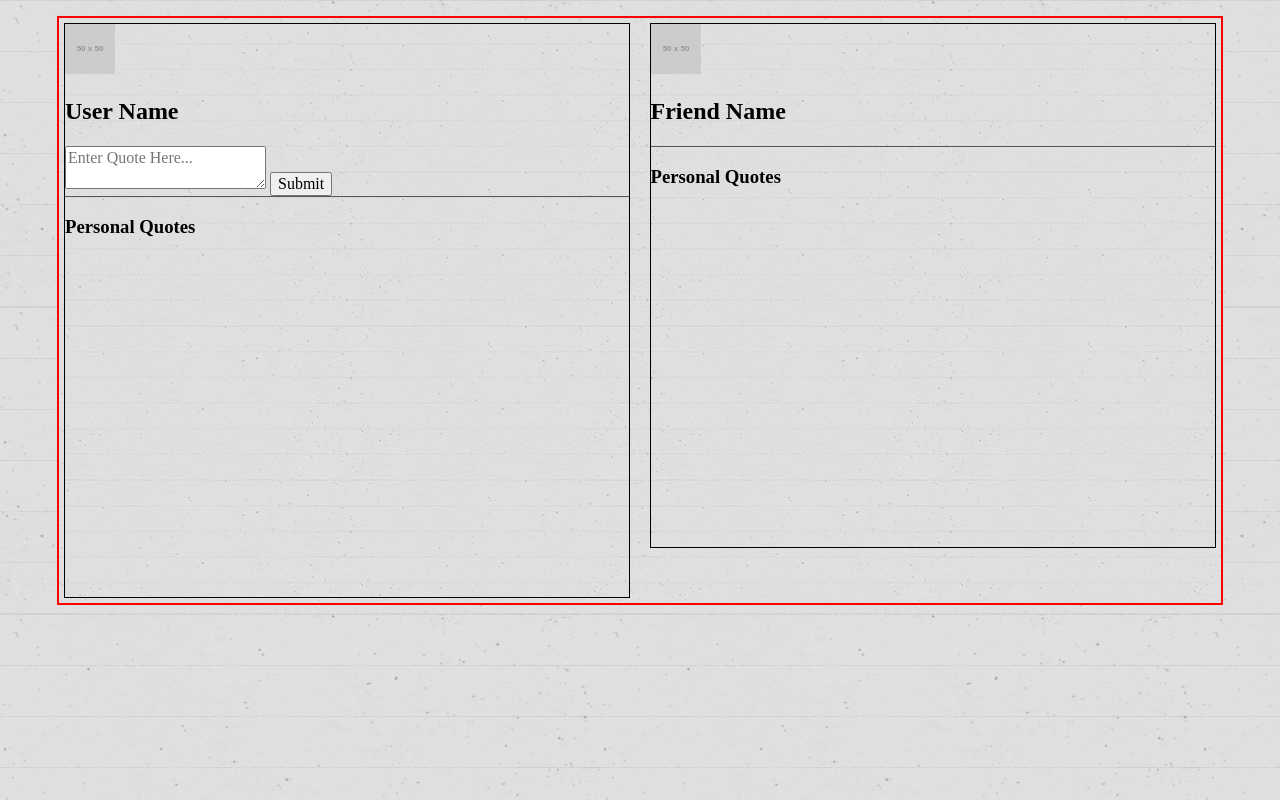
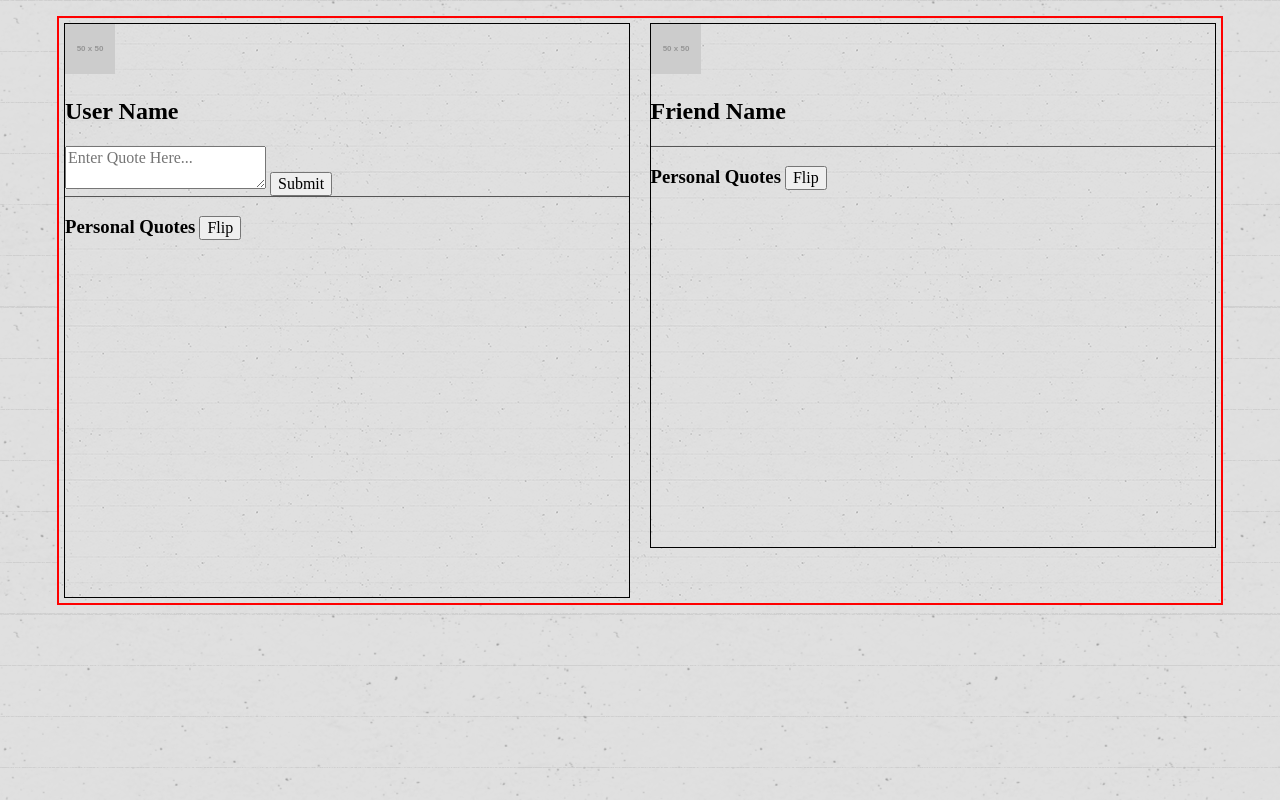
Before and after one commit to MFalbo/refactoru-JS18-Inspirational_Quotes, a plain HTML site: page index.html in a window 1280 px wide. Drawn offline with nearby package versions, Linux system fonts and the light colour scheme; placeholder pictures from the web are drawn by us.

Commit message:
functional flip transform on button click event.

```diff
--- a/index.html
+++ b/index.html
@@ -24,11 +24,13 @@
 			</form>
 			<div class="quote-container">
 				<div class="personal-quotes">
-					<h3>Personal Quotes</h3>
+					<h3 class="quote-head">Personal Quotes</h3>
+					<button class="page-flip">Flip</button>
 					<ul class="quote-list"></ul>
 				</div>
 				<div class="shared-quotes">
-					<h3>Shared Quotes</h3>
+					<h3 class="quote-head">Shared Quotes</h3>
+					<button class="page-flip">Flip</button>
 				</div>
 			</div>
 		</div>
@@ -37,10 +39,12 @@
 			<h2>Friend Name</h2>
 			<div class="quote-container">
 				<div class="personal-quotes">
-					<h3>Personal Quotes</h3>
+					<h3 class="quote-head">Personal Quotes</h3>
+					<button class="page-flip">Flip</button>
 				</div>
 				<div class="shared-quotes">
-					<h3>Shared Quotes</h3>
+					<h3 class="quote-head">Shared Quotes</h3>
+					<button class="page-flip">Flip</button>
 				</div>
 			</div>
 		</div>
--- a/main.css
+++ b/main.css
@@ -20,6 +20,10 @@ body{
 
 #user{
 	float: left;
+}
+
+.quote-head{
+	display: inline-block;
 }
 
 /*Card-flip style transform*/
@@ -51,12 +55,12 @@ body{
 
 }
 
-.quote-container:hover .personal-quotes{
+.front-flip{
 	-webkit-transform: rotateY(180deg);
 
 }
 
-.quote-container:hover .shared-quotes{
+.back-flip{
 	-webkit-transform: rotateY(0deg);
 }
 /*end Card-flip style transform*/
--- a/main.js
+++ b/main.js
@@ -15,6 +15,11 @@ $(document).on('ready', function() {
 		return false;
 	})
 
+	$('.page-flip').click(function(){
+		$(this).closest('.quote-container').find(".personal-quotes").toggleClass('front-flip');
+		$(this).closest('.quote-container').find(".shared-quotes").toggleClass('back-flip');
+	});
+
 });
 
 
```
